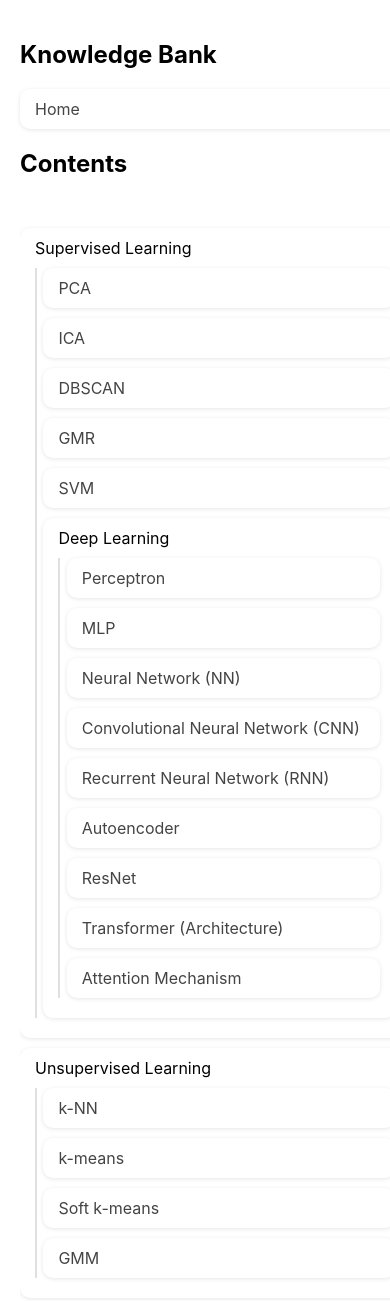
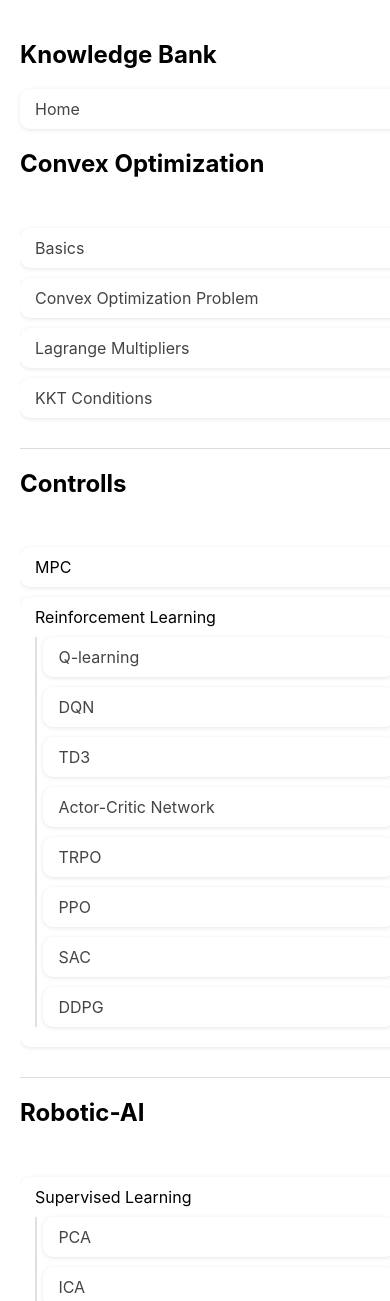
Before and after one commit to pikkun0907/pps_knowledge_bank, a plain HTML site: page index.html in a window 390 px wide. Shown: the top 1301 px of the page. Drawn offline with nearby package versions, Linux system fonts and the light colour scheme.

Commit message:
fix: update sidebar structure and styles for improved organization and consistency

```diff
--- a/sidebar.html
+++ b/sidebar.html
@@ -2,9 +2,35 @@
 <ul>
   <li><a href="index.html">Home</a></li>
 </ul>
+<h2>Convex Optimization</h2>
+<ul class="sidebar">
+  <li><a href="page.html?topic=conv_basics">Basics</a></li>
+  <li><a href="page.html?topic=conv_opt_problem">Convex Optimization Problem</a></li>
+  <li><a href="page.html?topic=lagrange">Lagrange Multipliers</a></li>
+  <li><a href="page.html?topic=kkt">KKT Conditions</a></li>
+</ul>
 
-<h2>Contents</h2>
-<ul id="sidebar">
+<h2>Controlls</h2>
+<ul class="sidebar">
+  <li>MPC
+  </li>
+  <!-- Reinforcement Learning -->
+  <li>Reinforcement Learning
+    <ul>
+      <li><a href="page.html?topic=notyet">Q-learning</a></li>
+      <li><a href="page.html?topic=notyet">DQN</a></li>
+      <li><a href="page.html?topic=notyet">TD3</a></li>
+      <li><a href="page.html?topic=ac">Actor-Critic Network</a></li>
+      <li><a href="page.html?topic=trpo">TRPO</a></li>
+      <li><a href="page.html?topic=ppo">PPO</a></li>
+      <li><a href="page.html?topic=sac">SAC</a></li>
+      <li><a href="page.html?topic=ddpg">DDPG</a></li>
+    </ul>
+  </li>
+</ul>
+
+<h2>Robotic-AI</h2>
+<ul class="sidebar">
   <!-- Supervised -->
   <li>Supervised Learning
     <ul>
@@ -85,21 +111,8 @@
       </li>
     </ul>
   </li>
+</ul>
 
-  <!-- Reinforcement Learning -->
-  <li>Reinforcement Learning
-    <ul>
-        <li><a href="page.html?topic=notyet">Q-learning</a></li>
-        <li><a href="page.html?topic=notyet">DQN</a></li>
-        <li><a href="page.html?topic=notyet">TD3</a></li>
-      <li><a href="page.html?topic=ac">Actor-Critic Network</a></li>
-      <li><a href="page.html?topic=trpo">TRPO</a></li>
-      <li><a href="page.html?topic=ppo">PPO</a></li>
-      <li><a href="page.html?topic=sac">SAC</a></li>
-      <li><a href="page.html?topic=ddpg">DDPG</a></li>
-    </ul>
-  </li>
-</ul>
 
 <script>
   document.addEventListener("DOMContentLoaded", () => {
--- a/style.css
+++ b/style.css
@@ -39,7 +39,7 @@ h3.page {
   margin-bottom: 0.8em;
 }
 
-#sidebar {
+.sidebar {
   width: 280px;
   background: #fff;
   padding: 20px;
@@ -331,31 +331,31 @@ pre {
 
 /****************** Side bar *********************/
 /* リスト・階層 */
-#sidebar ul {
+.sidebar ul {
   list-style: none;
   padding-left: 0;
   margin: 0;
 }
 
-#sidebar li {
+.sidebar li {
   margin: 5px 0;
 }
 
-#sidebar li.has-sub>ul {
+.sidebar li.has-sub>ul {
   display: none;
 }
 
-#sidebar li.has-sub.open>ul {
+.sidebar li.has-sub.open>ul {
   display: block;
 }
 
-#sidebar ul ul {
+.sidebar ul ul {
   border-left: 2px solid #e0e0e0;
   padding-left: 0.4rem;
 }
 
 /* カード風 */
-#sidebar ul>li {
+.sidebar ul>li {
   background: #fff;
   border-radius: 10px;
   padding: 10px 15px;
@@ -364,7 +364,7 @@ pre {
   cursor: pointer;
 }
 
-#sidebar ul>li:hover {
+.sidebar ul>li:hover {
   box-shadow: 0 2px 6px rgba(0, 0, 0, 0.15);
   transform: translateY(-2px);
 }
@@ -392,7 +392,7 @@ a.active {
     flex-direction: column;
   }
 
-  #sidebar {
+  .sidebar {
     width: 100%;
     height: auto;
     box-shadow: none;
```
Lines whose indentation alone changed are shown as unchanged.
